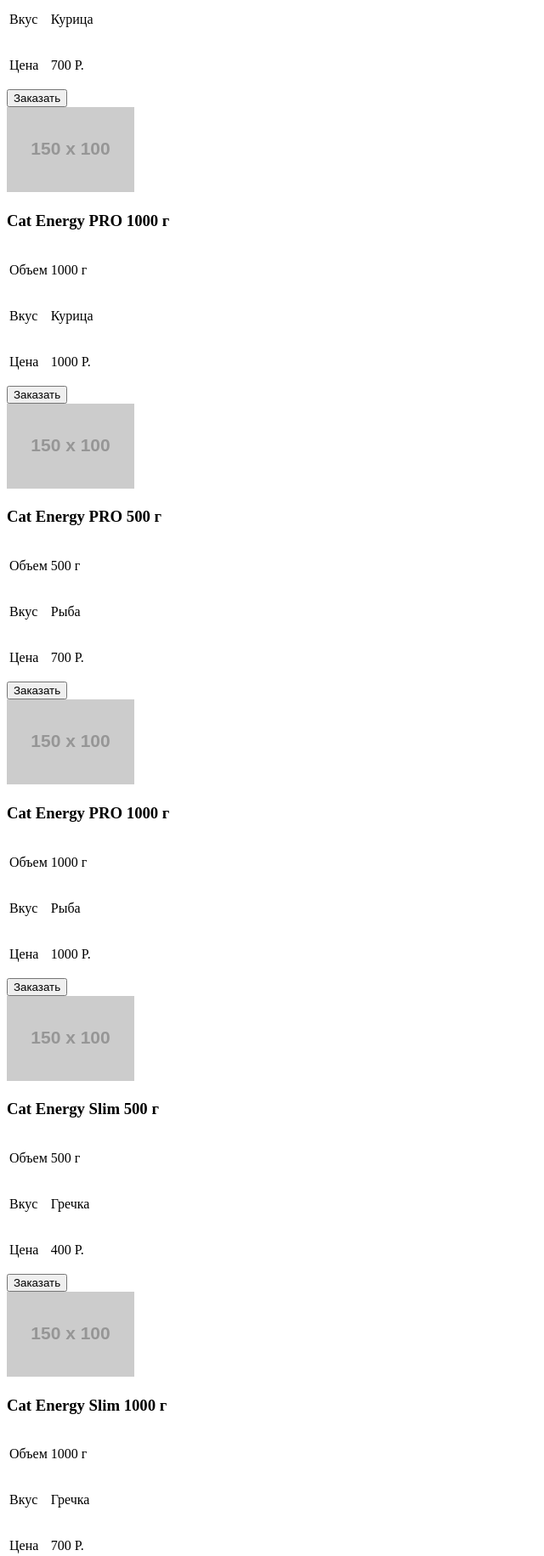
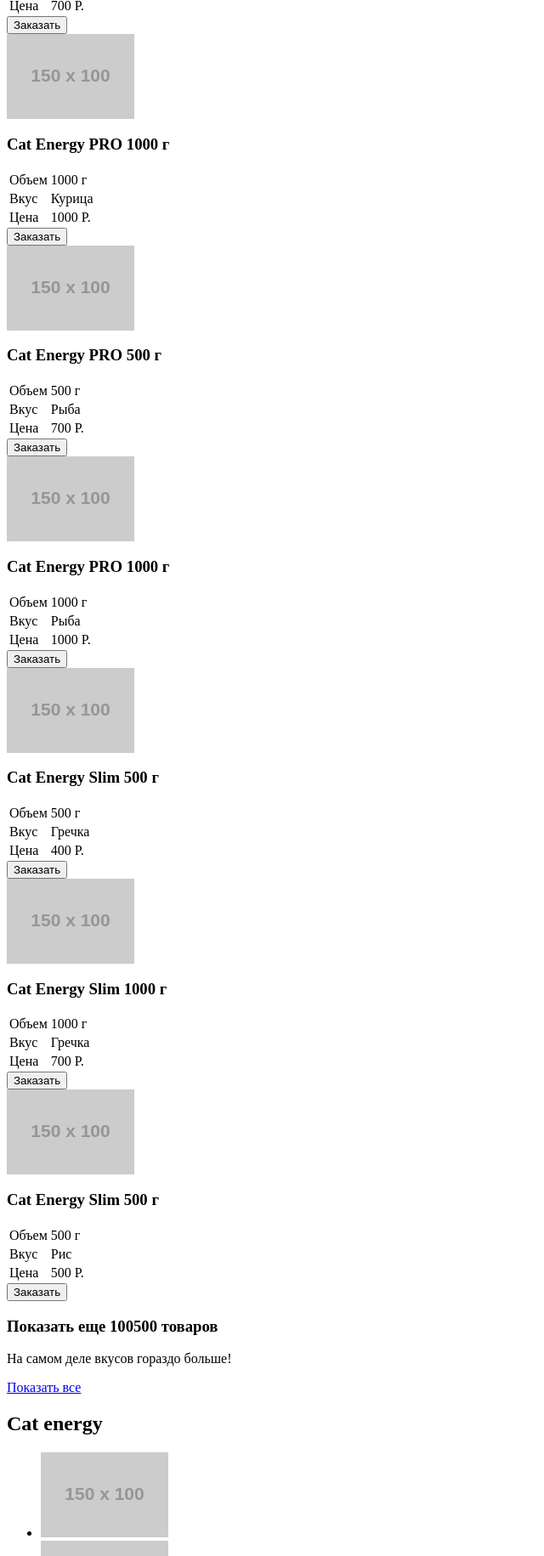
Before and after one commit to Valuenan/930787-cat-energy-16, a website: page source/catalog.html in a window 1280 px wide. Shown: the part 461-2292 px from the top of the page at 85% size, without its empty margins (0-640 px from the left). Drawn offline with Linux system fonts and the light colour scheme; placeholder pictures from the web are drawn by us.

Commit message:
правки

```diff
--- a/source/catalog.html
+++ b/source/catalog.html
@@ -1,4 +1,4 @@
-<!DOCTYPE html>
+description<!DOCTYPE html>
 <html lang="ru">
 
   <head>
@@ -12,112 +12,113 @@
       <a href="index.html" class="main-header__logo">
         <img src="http://placehold.it/150x100" alt="Кэт энерджи" class="main-header__logo-image">
       </a>
-      <h1 class="main-header__title title"><span>Cat</span> energy</h1>
+      <h1 class="main-header__title"><span>Cat</span> energy</h1>
       <nav class="main-navigation">
         <a href="#" class="main-navigation__menu-btn">
           <span class="menu-btn__burger"></span>
         </a>
+      </nav>
     </header>
     <main class="catalog">
 
       <div class="products">
         <h2>Каталог продукции</h2>
-        <div class="products__item">
-          <img src="http://placehold.it/150x100" calss="item__foto">
-          <h3>Cat Energy PRO 500 г</h3>
+        <div class="products__item item">
+          <img src="http://placehold.it/150x100" calss="item__photo">
+          <h3 item_title>Cat Energy PRO 500 г</h3>
           <div class="item__info">
-            <table class="info__table">
+            <table class="info__description">
               <tr>
-                <td class="table__item--vol table__item">
-                  <p>Объем</p>
+                <td class="description__item--vol description__item">
+                  Объем
                 </td>
-                <td class="table__item--vol-value table__item">
-                  <p>500 г</p>
+                <td class="description__item--vol-value description__item">
+                  500 г
                 </td>
               </tr>
               <tr>
-                <td class="table__item--taste table__item">
-                  <p>Вкус</p>
+                <td class="description__item--taste description__item">
+                  Вкус
                 </td>
-                <td class="table__item--taste-value table__item">
-                  <p>Курица</p>
+                <td class="description__item--taste-value description__item">
+                  Курица
                 </td>
               </tr>
               <tr>
-                <td class="table__item--price table__item">
-                  <p>Цена</p>
+                <td class="description__item--price description__item">
+                  Цена
                 </td>
-                <td class="table__item--price-value table__item">
-                  <p>700 Р.</p>
+                <td class="description__item--price-value description__item">
+                  700 Р.
                 </td>
               </tr>
             </table>
           </div>
-          <button type="button" name="order" class="item--energy-ch__order-btn order-btn">Заказать</button>
+          <button type="button" name="order" class="item--product__order-btn order-btn">Заказать</button>
         </div>
 
-        <div class="products__item--energy-ch">
-          <img src="http://placehold.it/150x100" calss="item__foto">
+        <div class="products__item item ">
+          <img src="http://placehold.it/150x100" calss="item__photo">
           <h3>Cat Energy PRO 1000 г</h3>
-          <div class="item--energy-ch__info">
-            <table class="info__table">
+          <div class="item--product__info">
+            <table class="info__description">
               <tr>
-                <td class="table__item--vol table__item">
-                  <p>Объем</p>
+                <td class="description__item description__item--vol ">
+                  Объем
                 </td>
-                <td class="table__item--vol-value table__item">
-                  <p>1000 г</p>
+                <td class="description__item description__item--vol-value ">
+                  1000 г
                 </td>
               </tr>
               <tr>
-                <td class="table__item--taste table__item">
-                  <p>Вкус</p>
+                <td class="description__item description__item--taste ">
+                  Вкус
                 </td>
-                <td class="table__item--taste-value table__item">
-                  <p>Курица</p>
+                <td class="description__item description__item--taste-value ">
+                  Курица
                 </td>
               </tr>
               <tr>
-                <td class="table__item--price table__item">
-                  <p>Цена</p>
+                <td class="description__item description__item--price ">
+                  Цена
                 </td>
-                <td class="table__item--price-value table__item">
-                  <p>1000 Р.</p>
+                <td class="description__item description__item--price-value ">
+                  1000 Р.
                 </td>
               </tr>
             </table>
 
           </div>
-          <button type="button" name="order" class="item--energy-ch__order-btn order-btn">Заказать</button>
+          <button type="button" name="order" class="item--product__order-btn order-btn">Заказать</button>
         </div>
 
-        <div class="products__item--energy-fi">
-          <img src="http://placehold.it/150x100" calss="item__foto">
+        <div class="products__item item">
+          <img src="http://placehold.it/150x100" calss="item__photo">
           <h3>Cat Energy PRO 500 г</h3>
           <div class="item--energy-fi__info">
-            <table class="info__table">
+            <table class="info__description">
               <tr>
-                <td class="table__item--vol table__item">
-                  <p>Объем</p>
+                <td class="description__item description__item--vol ">
+                  Объем
                 </td>
-                <td class="table__item--vol-value table__item">
-                  <p>500 г</p>
+                <td class="description__item description__item--vol-value ">
+                  500 г
                 </td>
               </tr>
               <tr>
-                <td class="table__item--taste table__item">
-                  <p>Вкус</p>
+                <td class="description__item description__item--taste ">
+                  Вкус
                 </td>
-                <td class="table__item--taste-value table__item">
-                  <p>Рыба</p>
+                <td class="description__item description__item--taste-value ">
+                  Рыба
                 </td>
               </tr>
               <tr>
-                <td class="table__item--price table__item">
-                  <p>Цена</p>
+                <td class="description__item description__item--price ">
+                  Цена
                 </td>
-                <td class="table__item--price-value table__item">
-                  <p>700 Р.</p>
+                <td class="description__item description__item--price-value ">
+                  700 Р.
                 </td>
               </tr>
             </table>
@@ -125,33 +126,33 @@
           <button type="button" name="order" class="item--energy-fi__order-btn order-btn">Заказать</button>
         </div>
 
-        <div class="products__item--energy-fi">
-          <img src="http://placehold.it/150x100" calss="item__foto">
+        <div class="products__item item ">
+          <img src="http://placehold.it/150x100" calss="item__photo">
           <h3>Cat Energy PRO 1000 г</h3>
           <div class="item--energy-fi__info">
-            <table class="info__table">
+            <table class="info__description">
               <tr>
-                <td class="table__item--vol table__item">
-                  <p>Объем</p>
+                <td class="description__item description__item--vol ">
+                  Объем
                 </td>
-                <td class="table__item--vol-value table__item">
-                  <p>1000 г</p>
+                <td class="description__item description__item--vol-value ">
+                  1000 г
                 </td>
               </tr>
               <tr>
-                <td class="table__item--taste table__item">
-                  <p>Вкус</p>
+                <td class="description__item description__item--taste ">
+                  Вкус
                 </td>
-                <td class="table__item--taste-value table__item">
-                  <p>Рыба</p>
+                <td class="description__item description__item--taste-value ">
+                  Рыба
                 </td>
               </tr>
               <tr>
-                <td class="table__item--price table__item">
-                  <p>Цена</p>
+                <td class="description__item description__item--price ">
+                  Цена
                 </td>
-                <td class="table__item--price-value table__item">
-                  <p>1000 Р.</p>
+                <td class="description__item description__item--price-value ">
+                  1000 Р.
                 </td>
               </tr>
             </table>
@@ -159,33 +160,33 @@
           <button type="button" name="order" class="item--energy-fi__order-btn order-btn">Заказать</button>
         </div>
 
-        <div class="products__item--slim-bw">
-          <img src="http://placehold.it/150x100" calss="item__foto">
+        <div class="products__item item ">
+          <img src="http://placehold.it/150x100" calss="item__photo">
           <h3>Cat Energy Slim 500 г</h3>
           <div class="item--slim-bw__info">
-            <table class="info__table">
+            <table class="info__description">
               <tr>
-                <td class="table__item--vol table__item">
-                  <p>Объем</p>
+                <td class="description__item description__item--vol ">
+                  Объем
                 </td>
-                <td class="table__item--vol-value table__item">
-                  <p>500 г</p>
+                <td class="description__item description__item--vol-value ">
+                  500 г
                 </td>
               </tr>
               <tr>
-                <td class="table__item--taste table__item">
-                  <p>Вкус</p>
+                <td class="description__item description__item--taste ">
+                  Вкус
                 </td>
-                <td class="table__item--taste-value table__item">
-                  <p>Гречка</p>
+                <td class="description__item description__item--taste-value ">
+                  Гречка
                 </td>
               </tr>
               <tr>
-                <td class="table__item--price table__item">
-                  <p>Цена</p>
+                <td class="description__item description__item--price ">
+                  Цена
                 </td>
-                <td class="table__item--price-value table__item">
-                  <p>400 Р.</p>
+                <td class="description__item description__item--price-value ">
+                  400 Р.
                 </td>
               </tr>
             </table>
@@ -193,33 +194,33 @@
           <button type="button" name="order" class="item--slim-bw__order-btn order-btn">Заказать</button>
         </div>
 
-        <div class="products__item--slim-bw">
-          <img src="http://placehold.it/150x100" calss="item__foto">
+        <div class="products__item item ">
+          <img src="http://placehold.it/150x100" calss="item__photo">
           <h3>Cat Energy Slim 1000 г</h3>
           <div class="item--slim-bw__info">
-            <table class="info__table">
+            <table class="info__description">
               <tr>
-                <td class="table__item--vol table__item">
-                  <p>Объем</p>
+                <td class="description__item description__item--vol ">
+                  Объем
                 </td>
-                <td class="table__item--vol-value table__item">
-                  <p>1000 г</p>
+                <td class="description__item description__item--vol-value ">
+                  1000 г
                 </td>
               </tr>
               <tr>
-                <td class="table__item--taste table__item">
-                  <p>Вкус</p>
+                <td class="description__item description__item--taste ">
+                  Вкус
                 </td>
-                <td class="table__item--taste-value table__item">
-                  <p>Гречка</p>
+                <td class="description__item description__item--taste-value ">
+                  Гречка
                 </td>
               </tr>
               <tr>
-                <td class="table__item--price table__item">
-                  <p>Цена</p>
+                <td class="description__item description__item--price ">
+                  Цена
                 </td>
-                <td class="table__item--price-value table__item">
-                  <p>700 Р.</p>
+                <td class="description__item description__item--price-value ">
+                  700 Р.
                 </td>
               </tr>
             </table>
@@ -227,33 +228,33 @@
           <button type="button" name="order" class="item--slim-bw__order-btn order-btn">Заказать</button>
         </div>
 
-        <div class="products__item--slim-rice">
-          <img src="http://placehold.it/150x100" calss="item__foto">
+        <div class="products__item item ">
+          <img src="http://placehold.it/150x100" calss="item__photo">
           <h3>Cat Energy Slim 500 г</h3>
           <div class="item--slim-rice__info">
-            <table class="info__table">
+            <table class="info__description">
               <tr>
-                <td class="table__item--vol table__item">
-                  <p>Объем</p>
+                <td class="description__item description__item--vol ">
+                  Объем
                 </td>
-                <td class="table__item--vol-value table__item">
-                  <p>500 г</p>
+                <td class="description__item description__item--vol-value ">
+                  500 г
                 </td>
               </tr>
               <tr>
-                <td class="table__item--taste table__item">
-                  <p>Вкус</p>
+                <td class="description__item description__item--taste ">
+                  Вкус
                 </td>
-                <td class="table__item--taste-value table__item">
-                  <p>Рис</p>
+                <td class="description__item description__item--taste-value ">
+                  Рис
                 </td>
               </tr>
               <tr>
-                <td class="table__item--price table__item">
-                  <p>Цена</p>
+                <td class="description__item description__item--price ">
+                  Цена
                 </td>
-                <td class="table__item--price-value table__item">
-                  <p>500 Р.</p>
+                <td class="description__item description__item--price-value ">
+                  500 Р.
                 </td>
               </tr>
             </table>
@@ -263,28 +264,28 @@
       </div>
 
       <div class="catalog__more">
-        <span class="plus"></span>
-        <h3>Показать еще 100500 товаров</h3>
+        <span class="more__plus"></span>
+        <h3 class="more__title">Показать еще 100500 товаров</h3>
         <p>На самом деле вкусов гораздо больше!</p>
         <a href="#">Показать все</a>
       </div>
     </main>
     <footer class="main-footer">
       <h2 class="main-footer__title title"><span>Cat</span> energy</h2>
-      <ul class="main-footer__social">
+      <ul class="main-footer__social social">
         <li class="social__social-btn">
-          <img src="http://placehold.it/150x100" calss="social-btn--vk">
+          <img src="http://placehold.it/150x100" class="social-btn_img social-btn_img--vk">
         </li>
         <li class="social__social-btn">
-          <img src="http://placehold.it/150x100" calss="social-btn--inst">
+          <img src="http://placehold.it/150x100" class="social-btn_img social-btn_img--inst">
         </li>
         <li class="social__social-btn">
-          <img src="http://placehold.it/150x100" calss="social-btn--f">
+          <img src="http://placehold.it/150x100" class="social-btn_img social-btn_img--f">
         </li>
       </ul>
       <div class="main-footer__academy">
         <p>HTML Academy</p>
-        <img src="http://placehold.it/150x100" calss="academy__logo">
+        <img src="http://placehold.it/150x100" class="academy__logo">
       </div>
     </footer>
 
```
Also changed, not shown: source/form.html (+7 -6 lines), source/index.html (+45 -22 lines), 2 other files.
